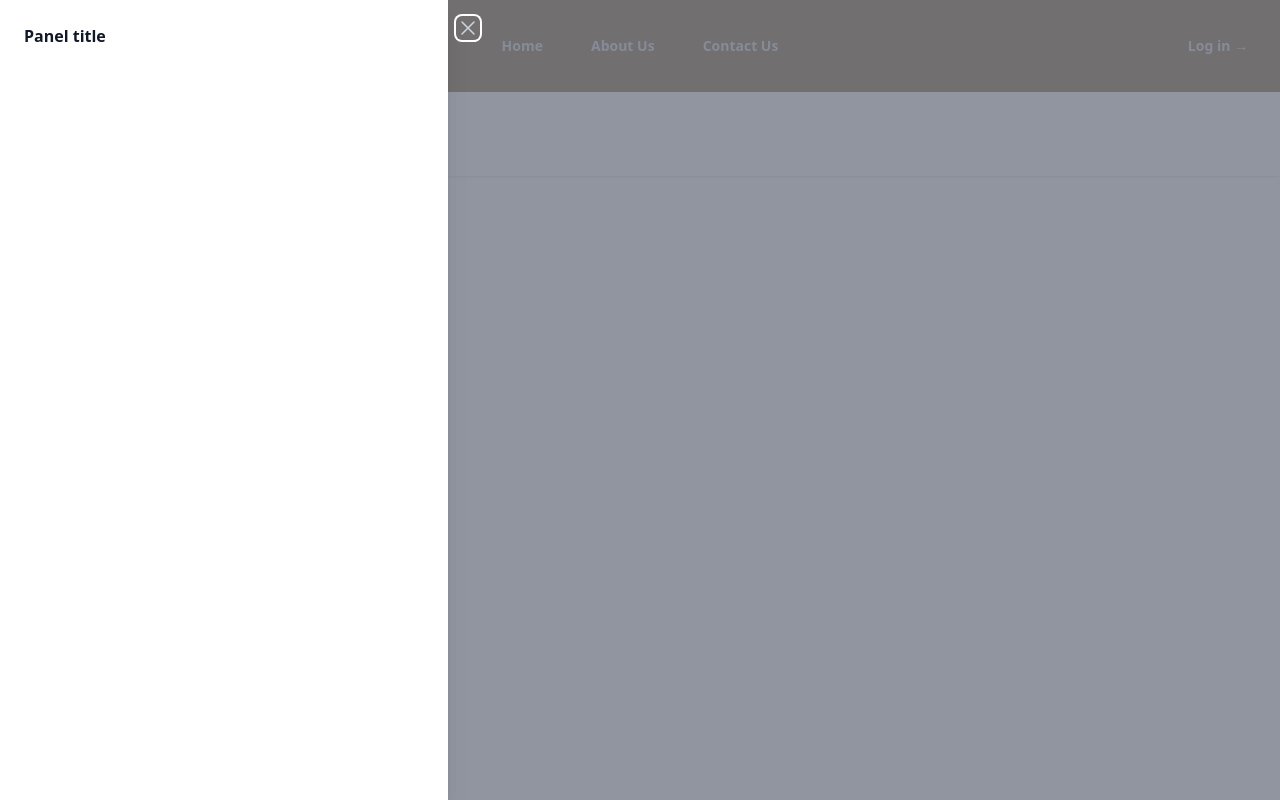
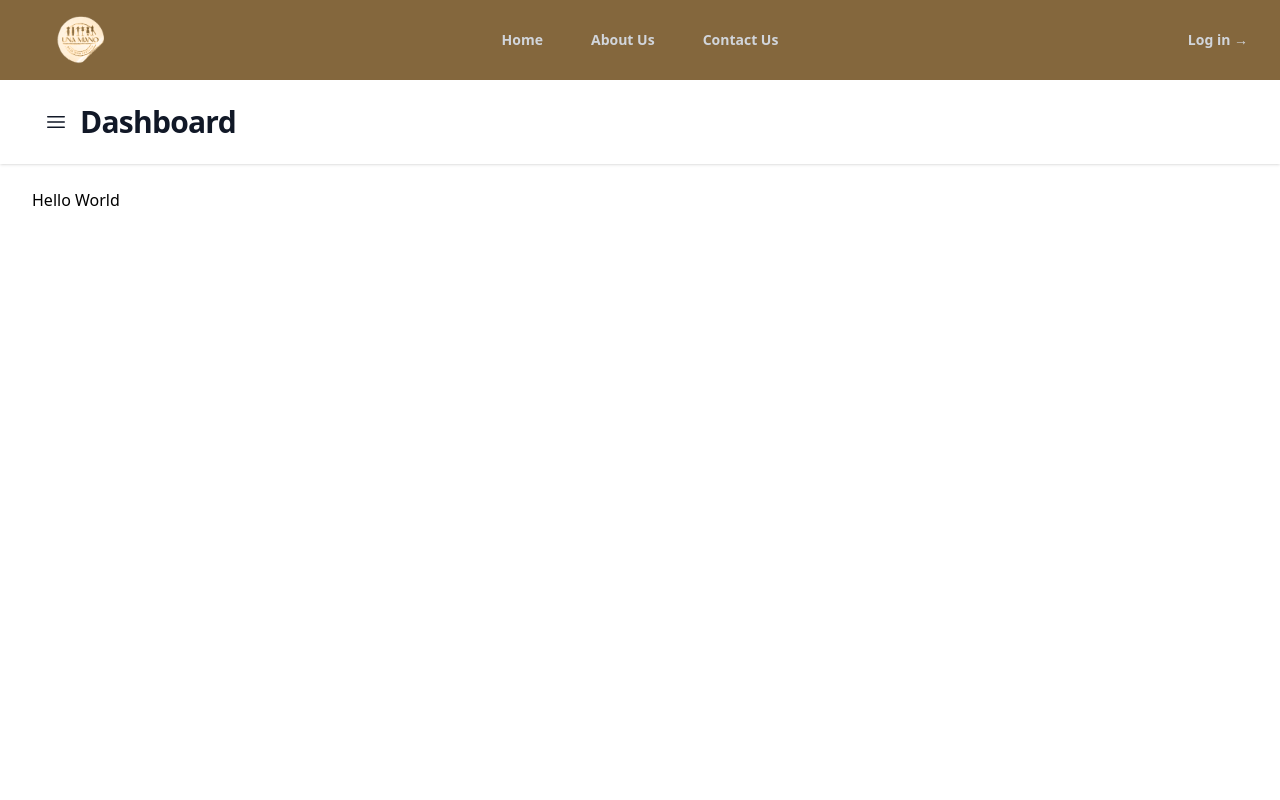
Before and after one commit to enochviewu95/fashion-shop-fe, a React (Create React App) app: page /fashion-shop-fe/admin in a window 1280 px wide. Built offline with nearby package versions, Linux system fonts and the light colour scheme.

Commit message:
Added slide over to admin dashboard

```diff
--- a/src/components/widgets/NavigationBar.js
+++ b/src/components/widgets/NavigationBar.js
@@ -21,14 +21,14 @@ export default function NavigationBar() {
     const {primaryBackground, primaryTextColor,secondaryTextColor} = useContext(ThemeContext)
 
     return (
-        <header className={`relative z-40 ${primaryBackground}`}>
+        <header className={`relative z-40 h-20 ${primaryBackground}`}>
             <nav className="flex items-center justify-between px-3 lg:p-1 lg:px-8" aria-label="Global">
                 <div className="flex lg:flex-1">
                     <Link to="/fashion-shop-fe" className="-m-1.5 p-1.5">
                         <span className="sr-only">Your Company</span>
                         <div
                             className=" mix-blend-luminosity rounded-full overflow-hidden">
-                            <img className='w-28' src={UnaMano} alt="logo" />
+                            <img className='w-24' src={UnaMano} alt="logo" />
                         </div>
                     </Link>
                 </div>
--- a/src/routes.js
+++ b/src/routes.js
@@ -55,7 +55,7 @@ export const Routes = createBrowserRouter([
           children:[
             {
               path: '/fashion-shop-fe/admin/',
-              element: <DashboardView/>
+              element: <DashboardView pageTitle="Dashboard"/>
             }
           ]
         },
--- a/src/routes/Admin.js
+++ b/src/routes/Admin.js
@@ -1,12 +1,107 @@
 import React from 'react'
 import NavigationBar from '../components/widgets/NavigationBar'
-import { Outlet } from 'react-router-dom'
+import { Fragment, useState } from 'react'
+import { Dialog, Transition } from '@headlessui/react'
+import { XMarkIcon, Bars3Icon } from '@heroicons/react/24/outline'
+import { Link, NavLink, Outlet } from 'react-router-dom'
 
 export default function Admin() {
+
+  const [open, setOpen] = useState(false)
+  const [title, setTitle] = useState('Dashboard')
+
   return (
     <>
-    <NavigationBar/>
-    <Outlet/>
+      <NavigationBar />
+      <Transition.Root show={open} as={Fragment}>
+        <Dialog as="div" className="relative z-50" onClose={setOpen}>
+          <Transition.Child
+            as={Fragment}
+            enter="ease-in-out duration-500"
+            enterFrom="opacity-0"
+            enterTo="opacity-100"
+            leave="ease-in-out duration-500"
+            leaveFrom="opacity-100"
+            leaveTo="opacity-0"
+          >
+            <div className="fixed inset-0 bg-gray-500 bg-opacity-75 transition-opacity" />
+          </Transition.Child>
+
+          <div className="fixed inset-0 overflow-hidden">
+            <div className="absolute inset-0 overflow-hidden">
+              <div className="pointer-events-none fixed inset-y-0 left-0 flex max-w-full pr-10">
+                <Transition.Child
+                  as={Fragment}
+                  enter="transform transition ease-in-out duration-500 sm:duration-700"
+                  enterFrom="-translate-x-full"
+                  enterTo="translate-x-0"
+                  leave="transform transition ease-in-out duration-500 sm:duration-700"
+                  leaveFrom="translate-x-0"
+                  leaveTo="-translate-x-full"
+                >
+                  <Dialog.Panel className="pointer-events-auto relative w-screen max-w-sm">
+                    <Transition.Child
+                      as={Fragment}
+                      enter="ease-in-out duration-500"
+                      enterFrom="opacity-0"
+                      enterTo="opacity-100"
+                      leave="ease-in-out duration-500"
+                      leaveFrom="opacity-100"
+                      leaveTo="opacity-0"
+                    >
+                      <div className="absolute -right-9 top-0 mr-1 flex pl-2 pt-4 sm:-ml-10 sm:pl-4">
+                        <button
+                          type="button"
+                          className="rounded-md text-gray-300 hover:text-white focus:outline-none focus:ring-2 focus:ring-white"
+                          onClick={() => setOpen(false)}
+                        >
+                          <span className="sr-only">Close panel</span>
+                          <XMarkIcon className="h-6 w-6" aria-hidden="true" />
+                        </button>
+                      </div>
+                    </Transition.Child>
+                    <div className="flex h-full flex-col overflow-y-scroll bg-white py-6 shadow-xl">
+                      <div className="px-4 sm:px-6">
+                        <Dialog.Title className="text-base font-semibold leading-6 text-gray-900">
+                          Admin Dashboard
+                        </Dialog.Title>
+                      </div>
+                      <div className="relative mt-6 flex-1 px-4 sm:px-6">
+                        <ul>
+                          <li><NavLink to="/fashion-shop-fe/admin/">Dashboard</NavLink></li>
+                          <li><NavLink to="/fashion-shop-fe/admin/home">Home</NavLink></li>
+                          <li><NavLink to="/fashion-shop-fe/admin/about-us">About Us</NavLink></li>
+                          <li><NavLink to="/fashion-shop-fe/admin/contact-us">Contact Us</NavLink></li>
+                        </ul>
+                      </div>
+                    </div>
+                  </Dialog.Panel>
+                </Transition.Child>
+              </div>
+            </div>
+          </div>
+        </Dialog>
+      </Transition.Root>
+      <div className="min-h-full">
+        <header className="bg-white shadow">
+          <div className="max-w-7xl px-2 py-6 sm:px-6 lg:px-8 flex">
+            <button
+              type="button"
+              className="rounded-md text-gray-900 hover:text-gray-900 focus:outline-none focus:ring-2 focus:ring-white px-3"
+              onClick={() => setOpen(true)}
+            >
+              <span className="sr-only">Open panel</span>
+              <Bars3Icon className="h-6 w-6" aria-hidden="true" />
+            </button>
+            <h1 className="text-3xl font-bold tracking-tight text-gray-900">{title}</h1>
+          </div>
+        </header>
+        <main>
+          <div className="mx-auto max-w-7xl py-6 sm:px-6 lg:px-8">
+            <Outlet context={[setTitle]}/>
+          </div>
+        </main>
+      </div>
     </>
   )
 }
--- a/src/views/Admin/DashboardView.js
+++ b/src/views/Admin/DashboardView.js
@@ -1,94 +1,16 @@
-import { Fragment, useState } from 'react'
-import { Dialog, Transition } from '@headlessui/react'
-import { XMarkIcon, Bars3Icon } from '@heroicons/react/24/outline'
+import { useEffect } from "react"
+import { useOutletContext } from "react-router-dom"
 
+export default function DashboardView({pageTitle}) {
 
-export default function DashboardView() {
-
-    const [open, setOpen] = useState(true)
+    const [setTitle] = useOutletContext()
+    useEffect(()=>{
+        setTitle(pageTitle);
+    },[pageTitle, setTitle])
 
     return (
-        <>
-            <Transition.Root show={open} as={Fragment}>
-                <Dialog as="div" className="relative z-50" onClose={setOpen}>
-                    <Transition.Child
-                        as={Fragment}
-                        enter="ease-in-out duration-500"
-                        enterFrom="opacity-0"
-                        enterTo="opacity-100"
-                        leave="ease-in-out duration-500"
-                        leaveFrom="opacity-100"
-                        leaveTo="opacity-0"
-                    >
-                        <div className="fixed inset-0 bg-gray-500 bg-opacity-75 transition-opacity" />
-                    </Transition.Child>
-
-                    <div className="fixed inset-0 overflow-hidden">
-                        <div className="absolute inset-0 overflow-hidden">
-                            <div className="pointer-events-none fixed inset-y-0 left-0 flex max-w-full pr-10">
-                                <Transition.Child
-                                    as={Fragment}
-                                    enter="transform transition ease-in-out duration-500 sm:duration-700"
-                                    enterFrom="-translate-x-full"
-                                    enterTo="translate-x-0"
-                                    leave="transform transition ease-in-out duration-500 sm:duration-700"
-                                    leaveFrom="translate-x-0"
-                                    leaveTo="-translate-x-full"
-                                >
-                                    <Dialog.Panel className="pointer-events-auto relative w-screen max-w-md">
-                                        <Transition.Child
-                                            as={Fragment}
-                                            enter="ease-in-out duration-500"
-                                            enterFrom="opacity-0"
-                                            enterTo="opacity-100"
-                                            leave="ease-in-out duration-500"
-                                            leaveFrom="opacity-100"
-                                            leaveTo="opacity-0"
-                                        >
-                                            <div className="absolute -right-9 top-0 mr-1 flex pl-2 pt-4 sm:-ml-10 sm:pl-4">
-                                                <button
-                                                    type="button"
-                                                    className="rounded-md text-gray-300 hover:text-white focus:outline-none focus:ring-2 focus:ring-white"
-                                                    onClick={() => setOpen(false)}
-                                                >
-                                                    <span className="sr-only">Close panel</span>
-                                                    <XMarkIcon className="h-6 w-6" aria-hidden="true" />
-                                                </button>
-                                            </div>
-                                        </Transition.Child>
-                                        <div className="flex h-full flex-col overflow-y-scroll bg-white py-6 shadow-xl">
-                                            <div className="px-4 sm:px-6">
-                                                <Dialog.Title className="text-base font-semibold leading-6 text-gray-900">
-                                                    Panel title
-                                                </Dialog.Title>
-                                            </div>
-                                            <div className="relative mt-6 flex-1 px-4 sm:px-6">{/* Your content */}</div>
-                                        </div>
-                                    </Dialog.Panel>
-                                </Transition.Child>
-                            </div>
-                        </div>
-                    </div>
-                </Dialog>
-            </Transition.Root>
-            <div className="min-h-full">
-                <header className="bg-white shadow">
-                    <div className="max-w-7xl px-2 py-6 sm:px-6 lg:px-8 flex">
-                        <button
-                            type="button"
-                            className="rounded-md text-gray-300 hover:text-white focus:outline-none focus:ring-2 focus:ring-white px-3"
-                            onClick={() => setOpen(true)}
-                        >
-                            <span className="sr-only">Close panel</span>
-                            <Bars3Icon className="h-6 w-6" aria-hidden="true" />
-                        </button>
-                        <h1 className="text-3xl font-bold tracking-tight text-gray-900">Dashboard</h1>
-                    </div>
-                </header>
-                <main>
-                    <div className="mx-auto max-w-7xl py-6 sm:px-6 lg:px-8">{/* Your content */}</div>
-                </main>
-            </div>
-        </>
+        <div>
+            Hello World
+        </div>
     )
 }
```
